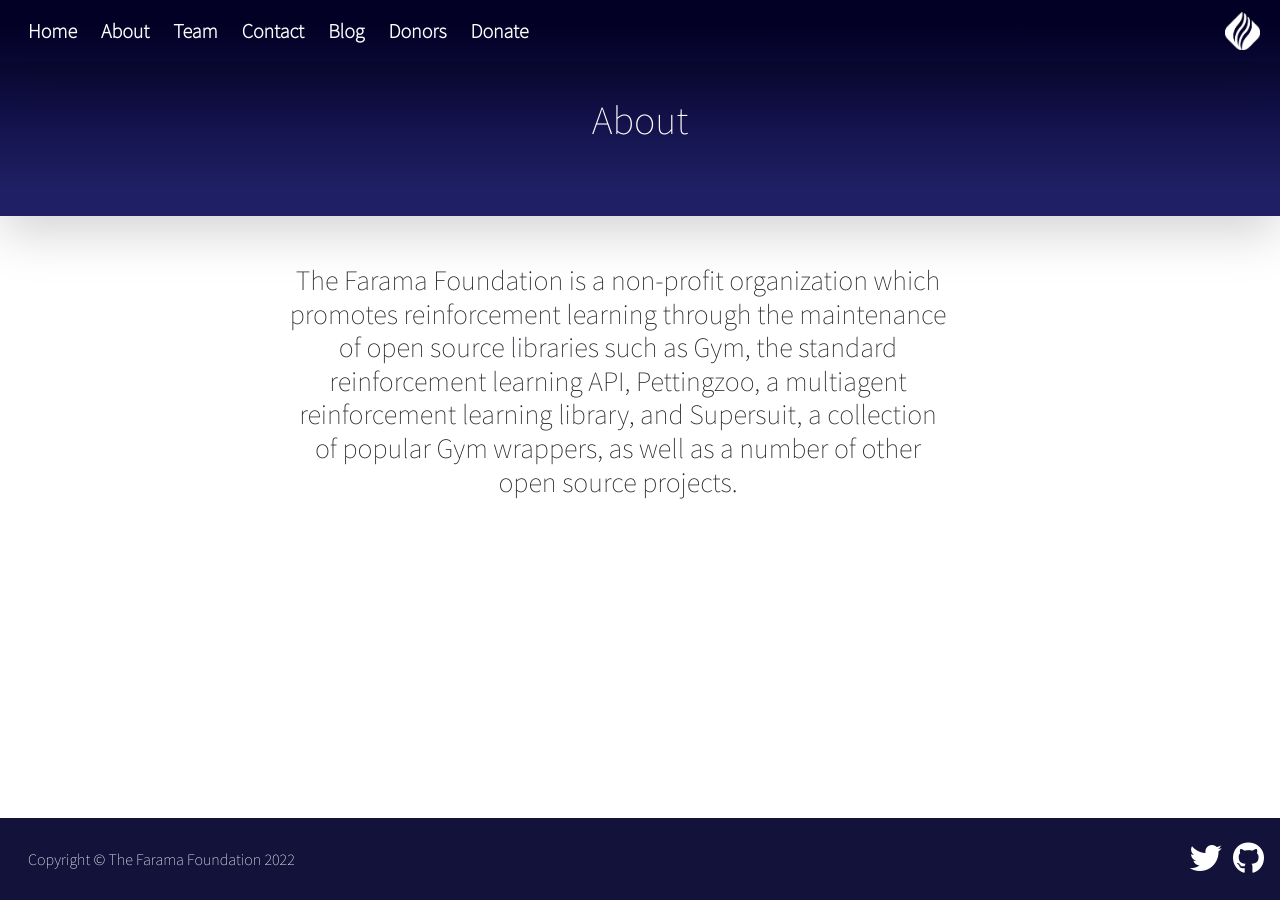
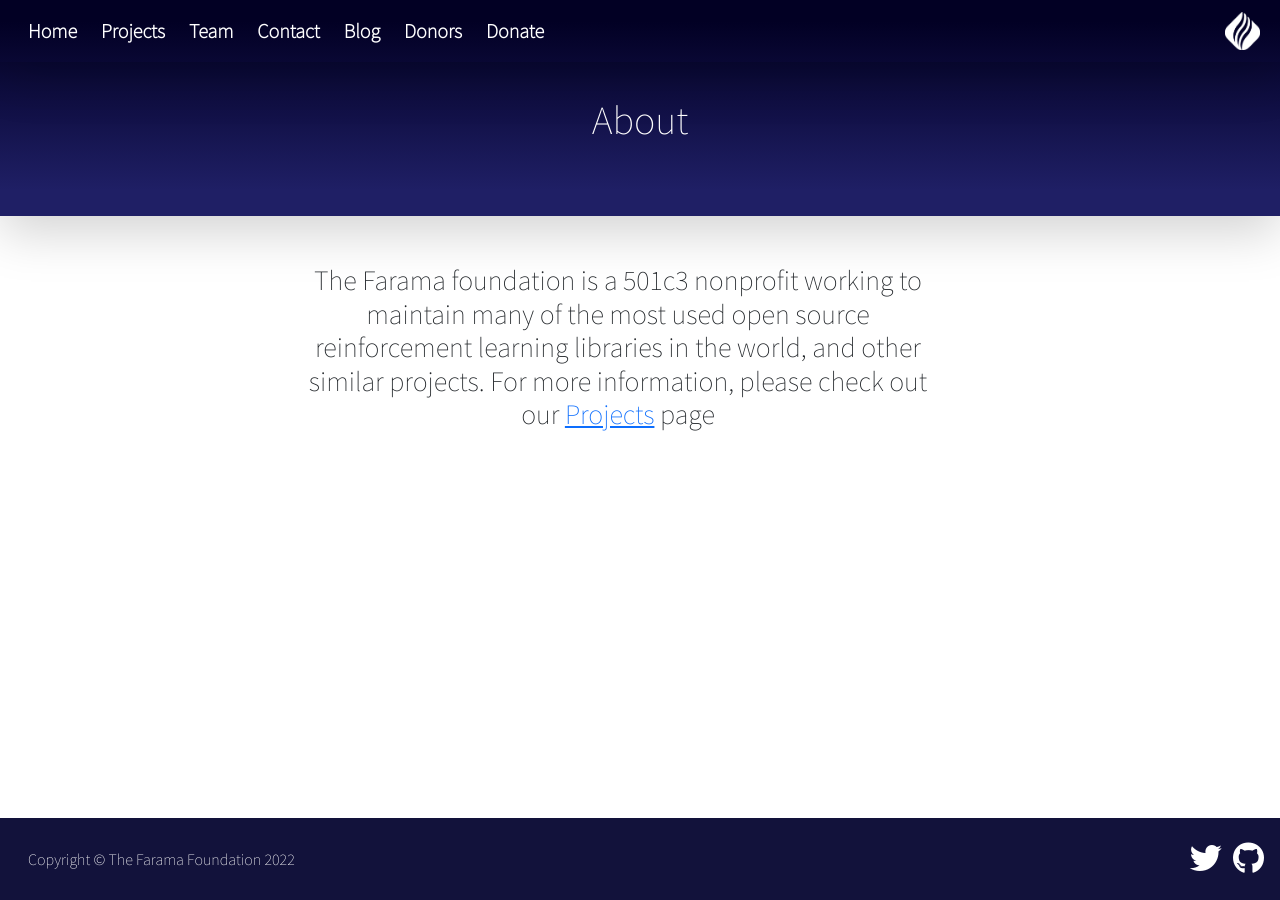
Before and after one commit to Farama-Foundation/farama.org, a Jekyll site: the page built from about.html, in a window 1280 px wide. Built offline with Jekyll 4.4.1, drawn with Linux system fonts in a browser that asks for light colours; nearby versions of some CDN libraries.

Commit message:
home and projects page update

```diff
--- a/_data/nav.yml
+++ b/_data/nav.yml
@@ -1,7 +1,7 @@
 - name: Home
+  link: about.html
+- name: Projects
   link: index.html
-- name: About
-  link: about.html
 - name: Team
   link: team.html
 - name: Contact
--- a/_data/team.yml
+++ b/_data/team.yml
@@ -3,7 +3,7 @@
   image: jordan.jpeg
   site: https://github.com/jkterry1
 - name: Benjamin Black
-  position: PettingZoo Maintainer, Board member<br>Accendero
+  position: Board member<br>Accendero
   image: ben.jpg
   site: https://benblack769.github.io
 - name: John Dickerson
--- a/about.html
+++ b/about.html
@@ -5,7 +5,10 @@
 <div class="container my-3 my-md-3 my-md-5 mx-lg-5 px-lg-5">
     <div class="row mx-lg-5 px-lg-5">
         <div class="col mx-lg-5 px-lg-5" style="text-align: center;">
-            <h3>{{site.description}}</h3>
+            <h3>The Farama foundation is a 501c3 nonprofit working to maintain
+                many of the most used open source reinforcement learning
+                libraries in the world, and other similar projects. For more
+                information, please check out our <a href="index.html">Projects</a> page</h3>
         </div>
     </div>
 </div>
--- /dev/null
+++ b/assets/css/projects.css
@@ -0,0 +1,3 @@
+#standard {
+    text-align: left;
+}
```
Also changed, not shown: _data/projects.yml (+12 -11 lines), index.html (+88 -5 lines), Gemfile.lock, 2 other files.
